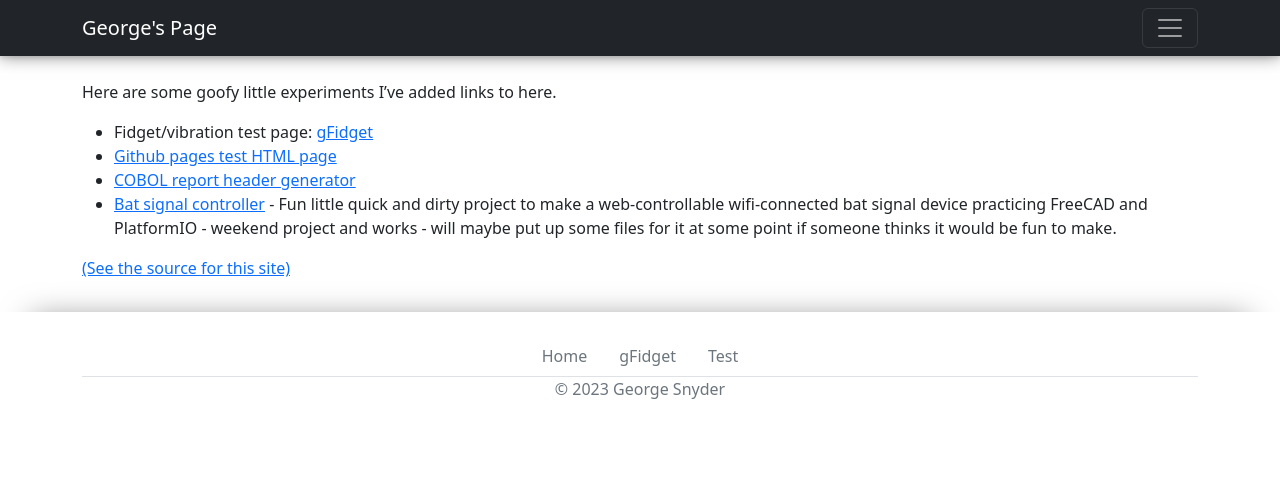
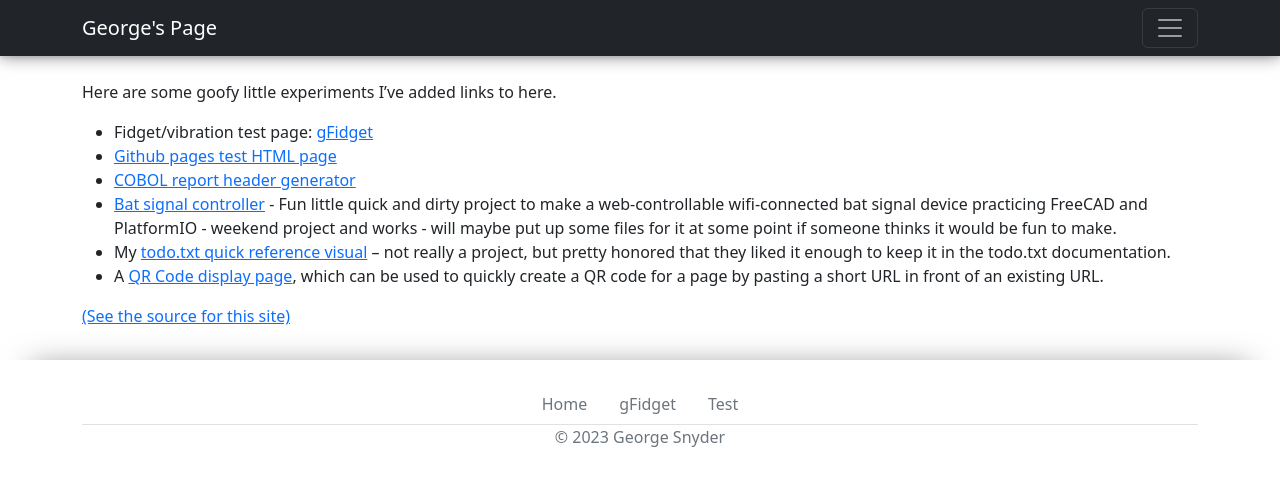
Before and after one commit to snydergd/snydergd.github.io, a Jekyll site: the page built from projects.md, in a window 1280 px wide. Shown: the top 486 px of the page. Built offline with Jekyll 4.4.1, drawn with Linux system fonts in a browser that asks for light colours.

Commit message:
Add a couple more links for fun

```diff
--- a/projects.md
+++ b/projects.md
@@ -8,3 +8,5 @@ Here are some goofy little experiments I've added links to here.
 - [Github pages test HTML page](test.html)
 - [COBOL report header generator](cobolreport)
 - [Bat signal controller](batman) - Fun little quick and dirty project to make a web-controllable wifi-connected bat signal device practicing FreeCAD and PlatformIO - weekend project and works - will maybe put up some files for it at some point if someone thinks it would be fun to make.
+- My [todo.txt quick reference visual](todo.txt_summary.png) -- not really a project, but pretty honored that they liked it enough to keep it in the todo.txt documentation.
+- A [QR Code display page](go.html), which can be used to quickly create a QR code for a page by pasting a short URL in front of an existing URL.
```
